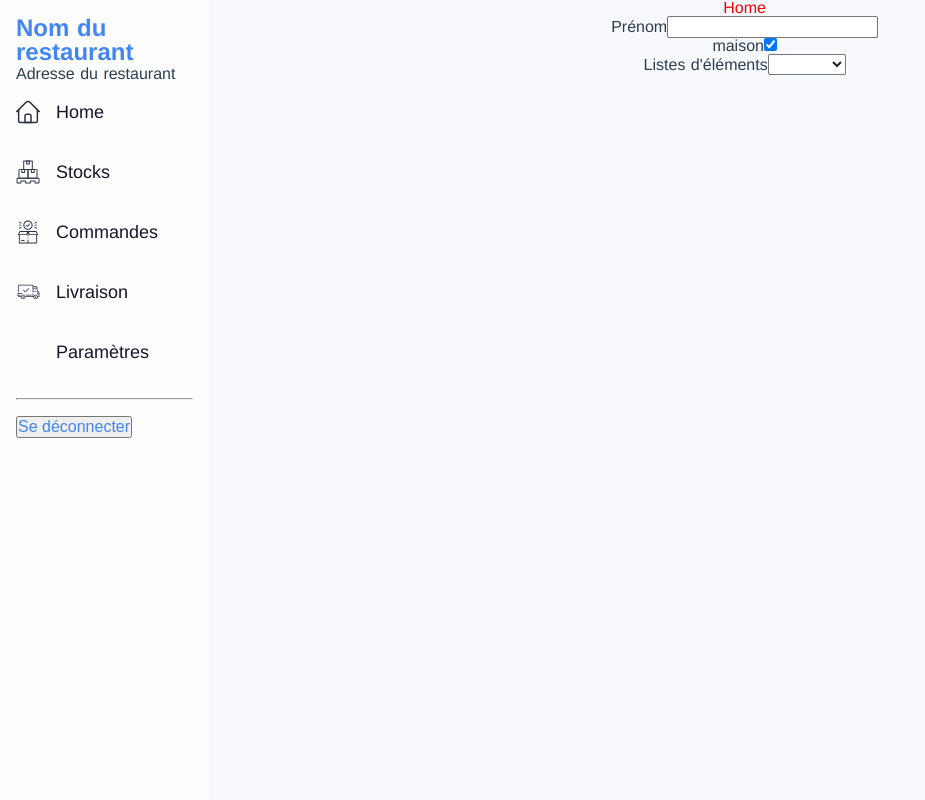
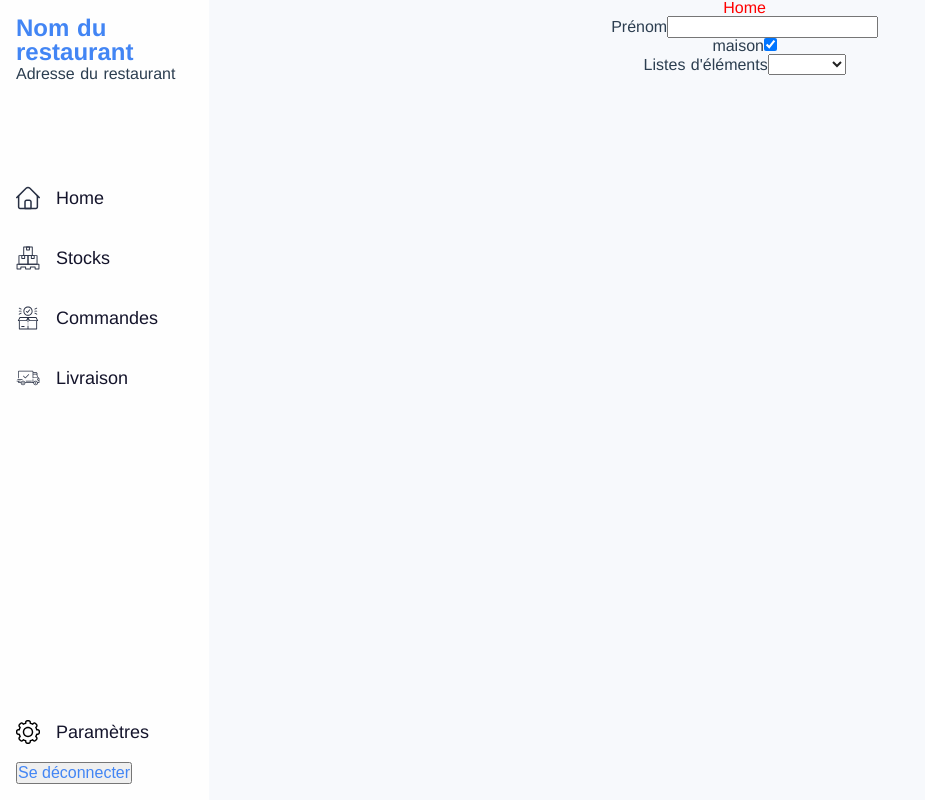
Before and after one commit to StockOs/Stock-Os, a Vue app: page / in a window 1280 px wide. Shown: the whole page, without its empty margins (0-925 px from the left). Built offline with nearby package versions, Linux system fonts and the light colour scheme.

Commit message:
ADD Style

```diff
--- a/src/assets/scss/main.scss
+++ b/src/assets/scss/main.scss
@@ -8,5 +8,8 @@
 //Styles
 @import './styles/texts.scss';
 @import './styles/colors.scss';
-@import './styles/layout.scss';
-@import './styles/menu.scss'
+@import './styles/commons.scss';
+@import './styles/components/MENU_ITEM.scss';
+
+//Layouts
+@import './styles/layouts/mainLayout.scss';
--- a/src/assets/scss/styles/layout.scss
+++ b/src/assets/scss/styles/commons.scss
@@ -36,20 +36,6 @@
   opacity: 1;
 }
 
-.item {
-  display: flex;
-  flex-direction: row;
-  align-items: center;
-  height: 60px;
-  cursor: pointer;
+.main-content {
   width: 100%;
-  color: var(--black);
-  font-weight: 400;
-  font-size: 1.125rem;
-  &:hover {
-    color: var(--primary-blue);
-    & .icon {
-      stroke: var(--primary-blue);
-    }
-  }
 }
--- /dev/null
+++ b/src/assets/scss/styles/components/MENU_ITEM.scss
@@ -0,0 +1,17 @@
+.item {
+  display: flex;
+  flex-direction: row;
+  align-items: center;
+  height: 60px;
+  cursor: pointer;
+  width: 100%;
+  color: var(--black);
+  font-weight: 400;
+  font-size: 1.125rem;
+  &:hover {
+    color: var(--primary-blue);
+    & .icon {
+      stroke: var(--primary-blue);
+    }
+  }
+}
--- /dev/null
+++ b/src/assets/scss/styles/layouts/mainLayout.scss
@@ -0,0 +1,21 @@
+.menu-content {
+  padding: 16px;
+  text-align: left;
+  background-color: var(--white);
+}
+
+.nav-width {
+  width: 244px;
+}
+
+.header {
+  margin-bottom: 86px;
+}
+
+.layout {
+  width: 100vw;
+  display: flex;
+  flex-direction: row;
+  height: 100vh;
+  background-color: var(--background-light-blue);
+}
--- a/src/assets/scss/styles/menu.scss
+++ /dev/null
@@ -1,5 +0,0 @@
-.menu-content {
-  padding: 16px;
-  text-align: left;
-  background-color: var(--white);
-}
--- a/src/components/MENU_CONTENT.vue
+++ b/src/components/MENU_CONTENT.vue
@@ -1,7 +1,7 @@
 <template>
-  <nav>
+  <nav class="test">
     <ul role="menu">
-      <li role="none" v-for="item in menuItems" :key="item.name">
+      <li role="none" v-for="item in menuItems" :key="item.name" class="a">
         <MenuItem
           :name="item.name"
           :selected="item.selected"
@@ -12,31 +12,50 @@
       </li>
     </ul>
 
-    <hr class="margin-top-16">
-    <button class="primary-blue margin-top-16" @click="logout">
-      Se déconnecter
-    </button>
+    <div>
+
+        <MenuItem
+          name="Paramètres"
+          linkIconSvg="settings"
+          iconDescription="Paramètres"
+          @click="() => changePage('/settings')"
+        />
+
+      <button class="primary-blue" @click="logout">
+        Se déconnecter
+      </button>
+    </div>
   </nav>
 </template>
 
 <script>
-import MenuItem from './MENU_ITEM.vue'
+import MenuItem from "./MENU_ITEM.vue";
 
 export default {
-  components: { MenuItem },
+  components: {
+    MenuItem
+  },
   computed: {
-    menuItems () {
-      return this.$store.mainLayout.getters.getMenuItemsForRoute
-      //(this.$route)
-    },
+    menuItems() {
+      return this.$store.mainLayout.getters.getMenuItemsForRoute;
+    }
   },
   methods: {
-    changePage (path) {
-      return this.$store.mainLayout.commit('changePath', path)
+    changePage(path) {
+      return this.$store.mainLayout.commit("changePath", path);
     },
-    logout () {
-      return this.$store.dispatch('mainLayout/logout')
-    },
-  },
+    logout() {
+      return this.$store.dispatch("mainLayout/logout");
+    }
+  }
+};
+</script>
+
+<style lang="scss" scoped>
+.test {
+  display: flex;
+  flex-direction: column;
+  justify-content: space-between;
+  height: 100%;
 }
-</script>
+</style>
--- a/src/layouts/MainLayout.vue
+++ b/src/layouts/MainLayout.vue
@@ -1,7 +1,7 @@
 <template>
   <div class="layout background-white">
     <div class="flex-column nav-width menu-content">
-      <div class="flex-column">
+      <div class="header flex-column">
         <h1 class="title-name">Nom du restaurant</h1>
         <h2 class="subtitle-address">Adresse du restaurant</h2>
       </div>
@@ -24,22 +24,3 @@ export default {
   },
 }
 </script>
-
-<style lang="scss" scoped>
-
-.layout {
-  width: 100vw;
-  display: flex;
-  flex-direction: row;
-  height: 100vh;
-  background-color: var(--background-light-blue);
-}
-
-.main-content {
-  width: 100%;
-}
-
-.nav-width {
-  width: 244px;
-}
-</style>
--- a/src/router/index.js
+++ b/src/router/index.js
@@ -9,7 +9,7 @@ const routes = [
     path: '/',
     name: 'Home',
     meta: { layout: "main" },
-    component: require("../views/Home.vue").default // load sync home
+    component: require("../views/Home.vue").default
   },
   {
     path: '/test',
--- a/src/store/mainLayout.js
+++ b/src/store/mainLayout.js
@@ -6,7 +6,7 @@ Vue.use(Vuex)
 
 const initialState = {
   path: '',
-  loading: false,
+  isLoading: false,
   menuItems: [
     {
       name: 'Home',
@@ -28,11 +28,6 @@ const initialState = {
       icon: 'delivery',
       path: '/delivery',
     },
-    {
-      name: 'Paramètres',
-      icon: '',
-      path: '/settings',
-    },
   ],
 }
 
@@ -46,9 +41,6 @@ export default new Vuex.Store({
     getMenuItemsForRoute: (state) => {
         return state.menuItems
     },
-    // newPath: (state) => {
-    //   return state.path
-    // }
   },
   mutations: {
     changePath: (state, path) => {
@@ -63,7 +55,4 @@ export default new Vuex.Store({
       this.$router.push('/login')
     },
   },
-  modules: {
-  }
-
 })
```
Also changed, not shown: src/components/icons/Icons.vue (+5 -0 lines).
